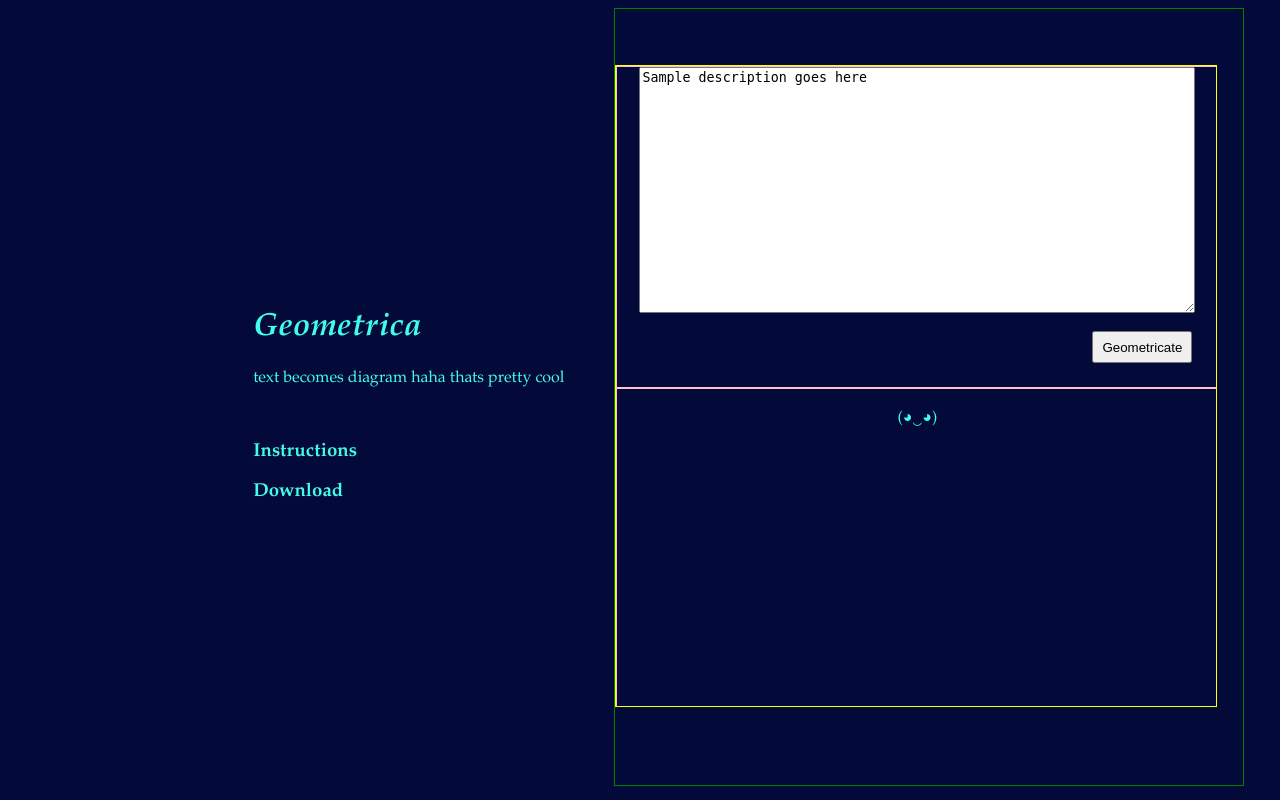
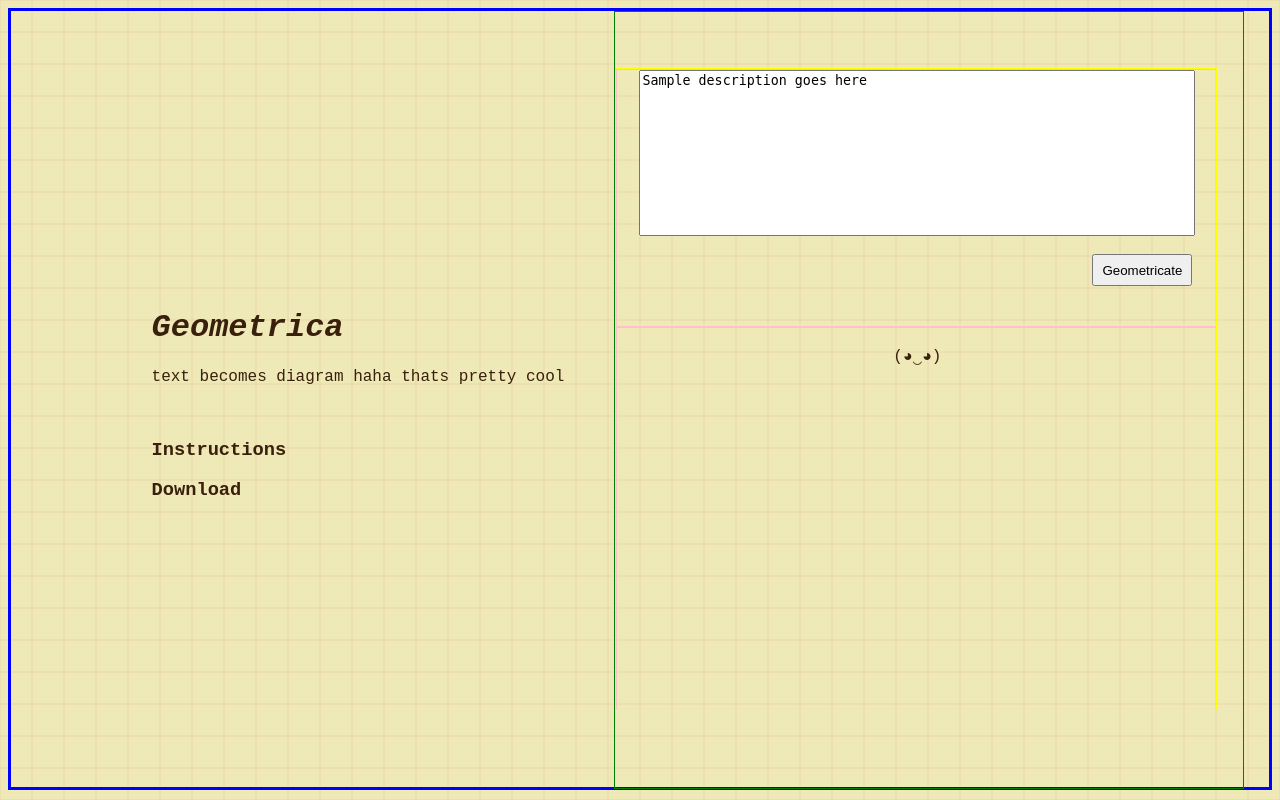
Before and after one commit to kajran/geometry-project, a Flask app: page / in a window 1280 px wide. Run offline with Flask 3, Linux system fonts and the light colour scheme; some libraries are stand-ins or nearby versions.

Commit message:
website looks mad cute now 😍😍😍

```diff
--- a/template/index.html
+++ b/template/index.html
@@ -5,6 +5,7 @@
 		<link rel="stylesheet" href="styles.css"/>
 	</head>
 	<body>
+		<div class="tiledBackground"></div>
 		<div id="omegaparent" class="omegadiv">
 		    <!-- Sidebar -->
 			<div class="sidebardiv">
@@ -18,11 +19,11 @@
 			<div id = "content" class="contentparent">
 				<!-- Interface -->
 				<div id="home" class="contentdiv lesspadded">
-					<div id="test" class="interfacediv">
+					<div id="test" class="interfacediv" style="height: 40%;">
 						<textarea id="user_input" class="textbox" placeholder="Describe a geometry problem"></textarea>
 						<button id="run_button" class="enter-btn" onclick="submitForm()">Geometricate</button>
 					</div>
-					<div id="test" class="interfacediv">
+					<div id="test" class="interfacediv" style="height: 60%;">
 						<p id="output">(◕‿◕)</p>
 					</div>
 				</div>
--- a/template/styles.css
+++ b/template/styles.css
@@ -1,37 +1,41 @@
 @font-face {
-	font-family: Garamond;
+	font-family: Courier New;
 }
 
 
 body {
-	background-color: #030938;
+	background-color: #efe9b8;
+	background-image: url('gridbg.png');
+	background-repeat: repeat;
+	background-size: 32px;
+
 }
 
 p {
-  color: #41fce6;
-  font-family: Garamond;
+  color: #38200c;
+  font-family: Courier New;
 }
 
 a p:hover {
-  color: #55fc92;
+  color: #664939;
 }
 
 
 a:link {
 
   text-decoration: none;
-  color: #41fce6;
+  color: #38200c;
 }
 
 a:visited {
   text-decoration: none;
-  color: #41fce6;
+  color: #38200c;
 }
 /*rgb(0, 0, 0)*/
 
 a:hover {
   text-decoration: none;
-  color: #55fc92;
+  color: #664939;
 }
 
 a:active {
@@ -39,13 +43,13 @@
 }
 
 h1 {
-  color: #41fce6;
-  font-family: Garamond;
+  color: #38200c;
+  font-family: Courier New;
 }
 
 h3 {
-  color: #41fce6;
-  font-family: Garamond;
+  color: #38200c;
+  font-family: Courier New;
 }
 
 
@@ -54,25 +58,20 @@
 	cursor: pointer;
 }
 
-#home {
-	background-color: #030938;
-}
-
 #instructions {
-	background-color: #010419;
+	background-color: rgba(212, 183, 144, 0.5);
 }
 
 #download {
-	background-color: #06105e;
+	background-color: rgba(199, 156, 113, 0.5);
 }
 
 
 .omegadiv {
 	height: 97vh;
 	margin: 0 auto;
-
-/*	border-style: solid;
-	border-color: blue; */
+	border-style: solid;
+	border-color: blue;
 }
 
 .sidebardiv {
@@ -102,7 +101,7 @@
 	left: 0%;
 	overflow-y: hidden;
 
-	background-color: #F2C74F;
+	background-color: transparent;
 	border-style: solid;
 	border-color: yellow;
 	border-width: 1px;
@@ -113,24 +112,24 @@
 
 	position: relative;
 	left: 0%;
-	height: 50%;
 	width: 100%;
 	overflow-y: hidden;
 
-	background-color: #030938;
+
 	border-style: solid;
 	border-color: pink;
 	border-width: 1px;
 }
 
 .textbox {
+	resize: none;
     width: 550px;
-    height: 30vh;
+    height: 20vh;
 }
 
 .enter-btn {
     position: absolute;
-    top: 33vh;
+    top: 23vh;
     right: 25px;
     width: 100px;
     height: 4vh;
```
Also changed, not shown: template/gridbg.png (added).
